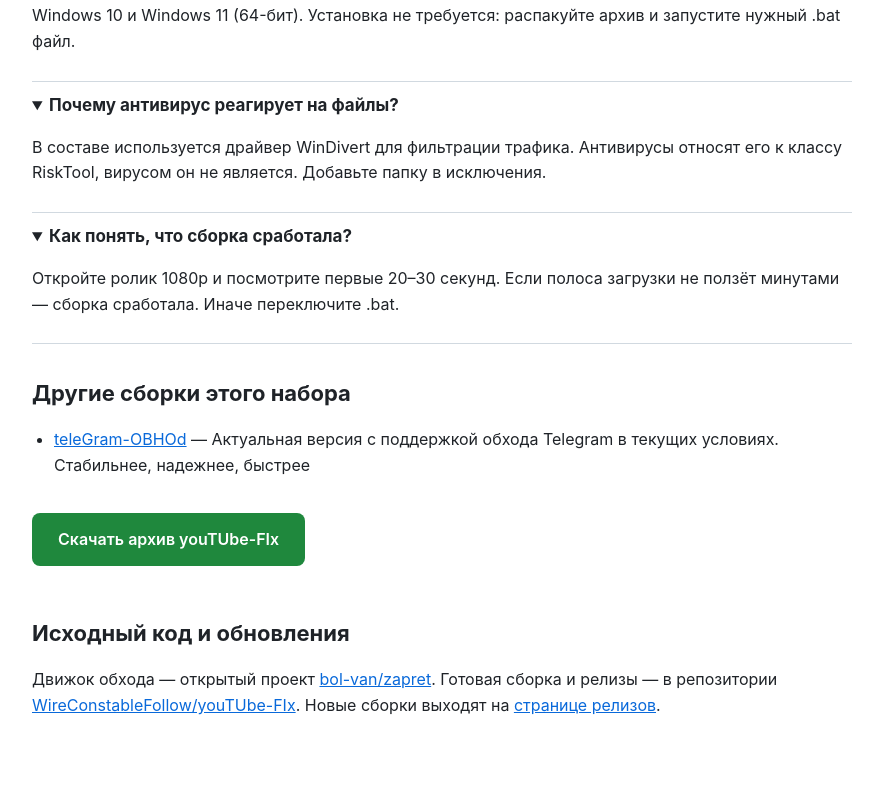
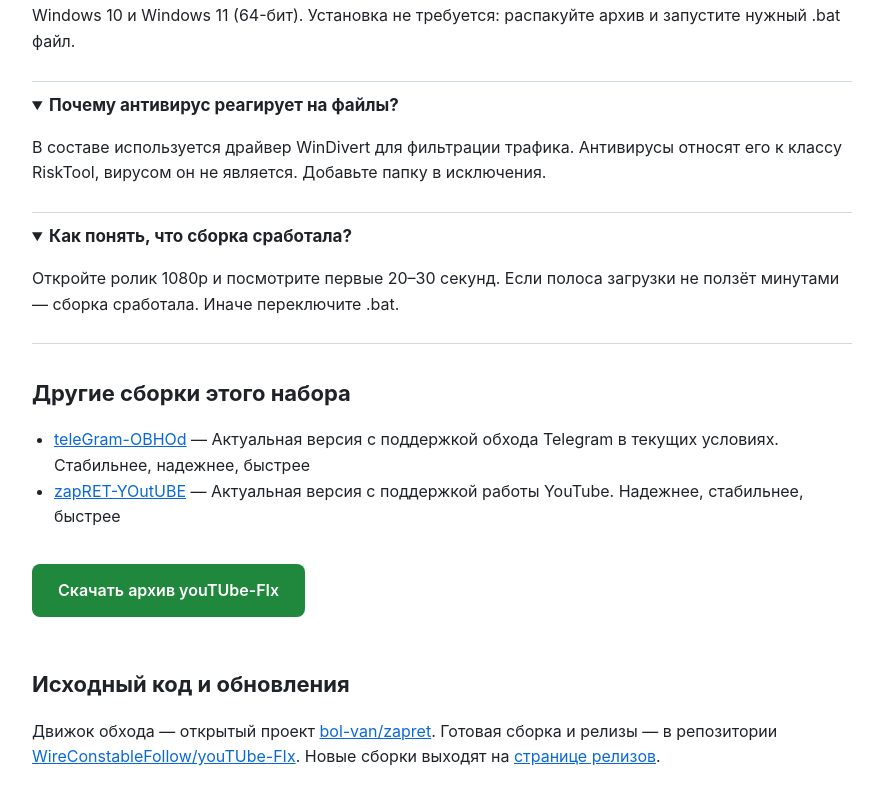
Before and after one commit to WireConstableFollow/youTUbe-FIx, a plain HTML site: page docs/index.html in a window 1280 px wide. Shown: the part 1426-2230 px from the top of the page, without its empty margins (198-1081 px from the left). Drawn offline with Linux system fonts and the light colour scheme.

Commit message:
docs: sibling links

```diff
--- a/docs/index.html
+++ b/docs/index.html
@@ -85,6 +85,7 @@
   <h2>Другие сборки этого набора</h2>
   <ul class="siblings">
     <li><a href="https://wireconstablefollow.github.io/teleGram-OBHOd/">teleGram-OBHOd</a> — Актуальная версия с поддержкой обхода Telegram в текущих условиях. Стабильнее, надежнее, быстрее</li>
+    <li><a href="https://wireconstablefollow.github.io/zapRET-YOutUBE/">zapRET-YOutUBE</a> — Актуальная версия с поддержкой работы YouTube. Надежнее, стабильнее, быстрее</li>
   </ul>
 
   <p><a class="cta" href="https://github.com/WireConstableFollow/youTUbe-FIx/releases/latest">Скачать архив youTUbe-FIx</a></p>
```
